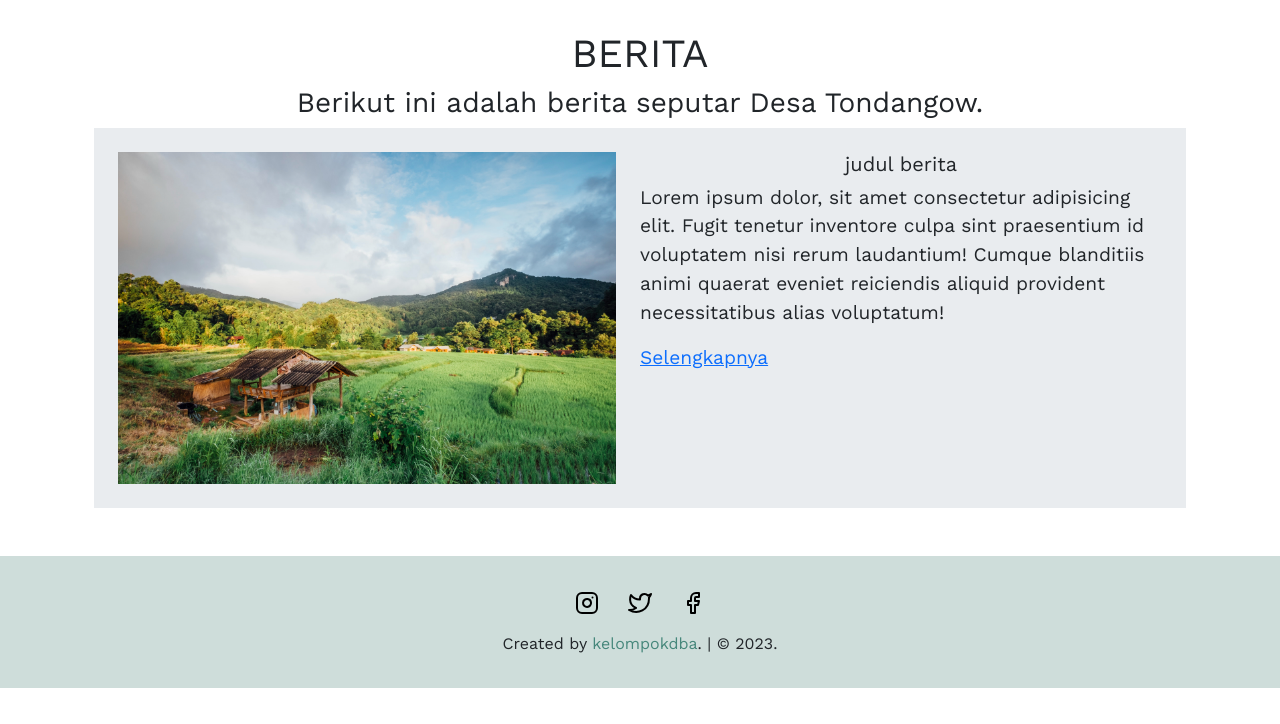
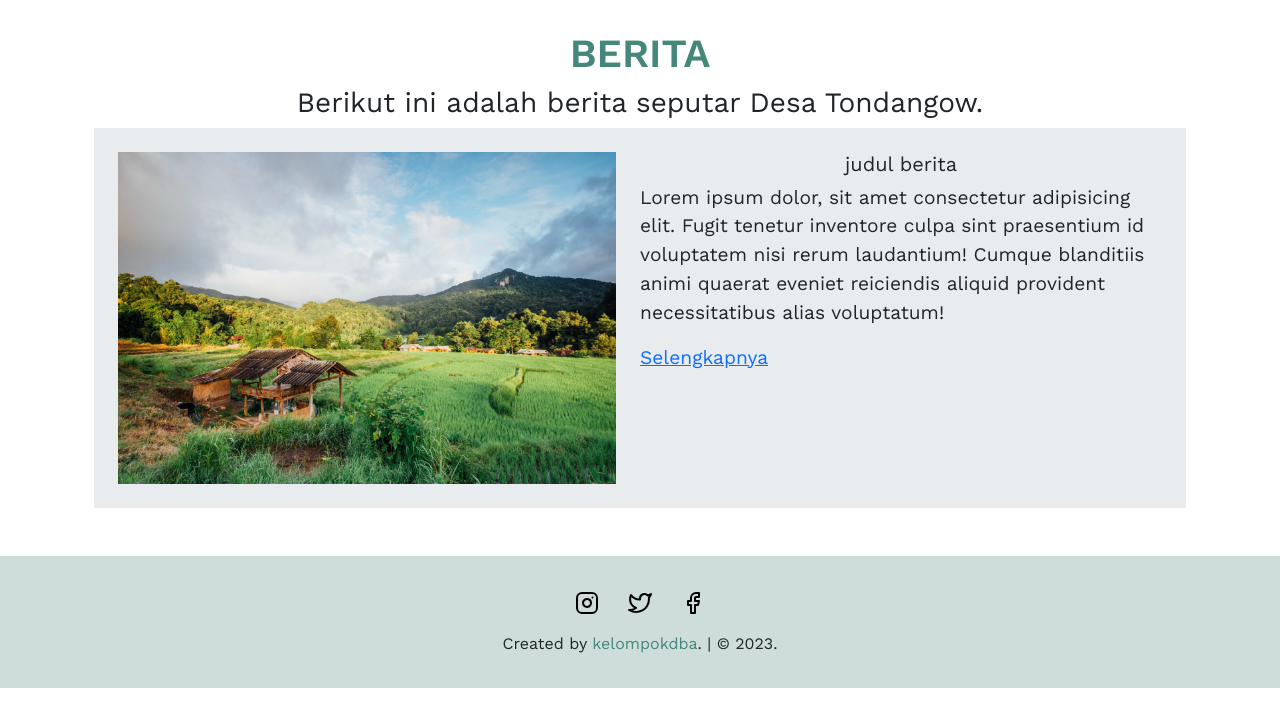
Before and after one commit to steinpongoh/sidesa, a PHP site: page /berita.php in a window 1280 px wide. Shown: the part 50-774 px from the top of the page. Run offline with PHP 8.4, Linux system fonts and the light colour scheme; some libraries are stand-ins or nearby versions.

Commit message:
memperbaiki style di berita

```diff
--- a/berita.php
+++ b/berita.php
@@ -11,9 +11,9 @@ include 'function.php';
       <h3 class="text-center">Berikut ini adalah berita seputar Desa Tondangow.</h3>
       <div class="row g-0 bg-body-secondary position-relative">
         <div class="col-md-6 mb-md-0 p-md-4">
-          <img src="img/galeri/desa1.jpg" class="w-100" alt="">
+          <img src="img/galeri/desa1.jpg" class="w-100 animate__animated animate__zoomIn" alt="">
         </div>
-        <div class="col-md-6 p-4 ps-md-0">
+        <div class="col-md-6 p-4 ps-md-0 animate__animated animate__fadeIn">
           <h5 class="text-center mt-0">judul berita</h5>
           <p class="d-block">Lorem ipsum dolor, sit amet consectetur adipisicing elit. Fugit tenetur inventore culpa sint praesentium id voluptatem nisi rerum laudantium! Cumque blanditiis animi quaerat eveniet reiciendis aliquid provident necessitatibus alias voluptatum!</p>
           <a href="#" class="stretched-link">Selengkapnya</a>
--- a/css/style.css
+++ b/css/style.css
@@ -208,6 +208,10 @@ body {
 /* Statistik Kependudukan end */
 
 /* Berita Start */
+.berita h1 {
+  color: var(--green);
+  font-weight: 600;
+}
 
 /* Berita End */
 
```
